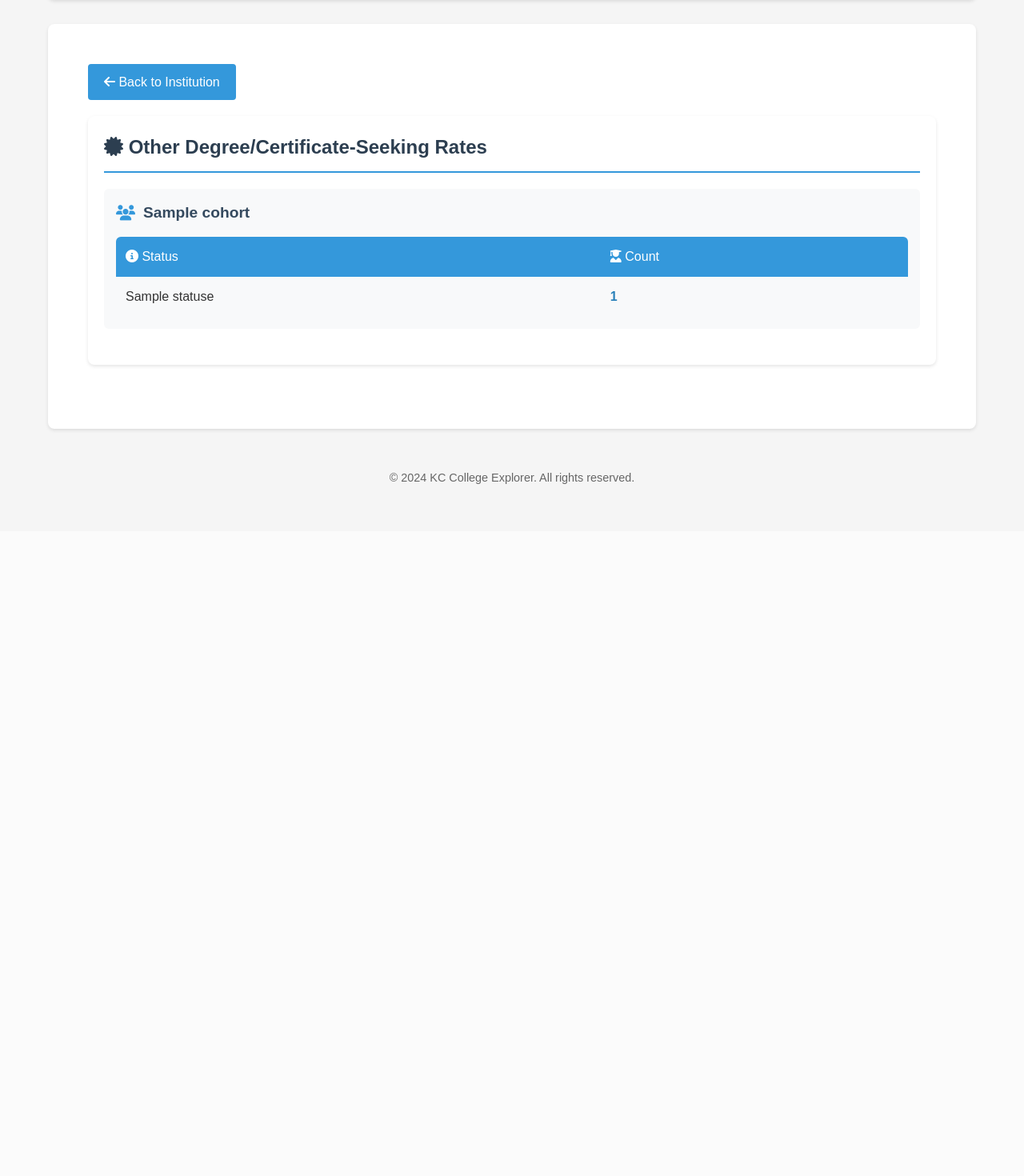
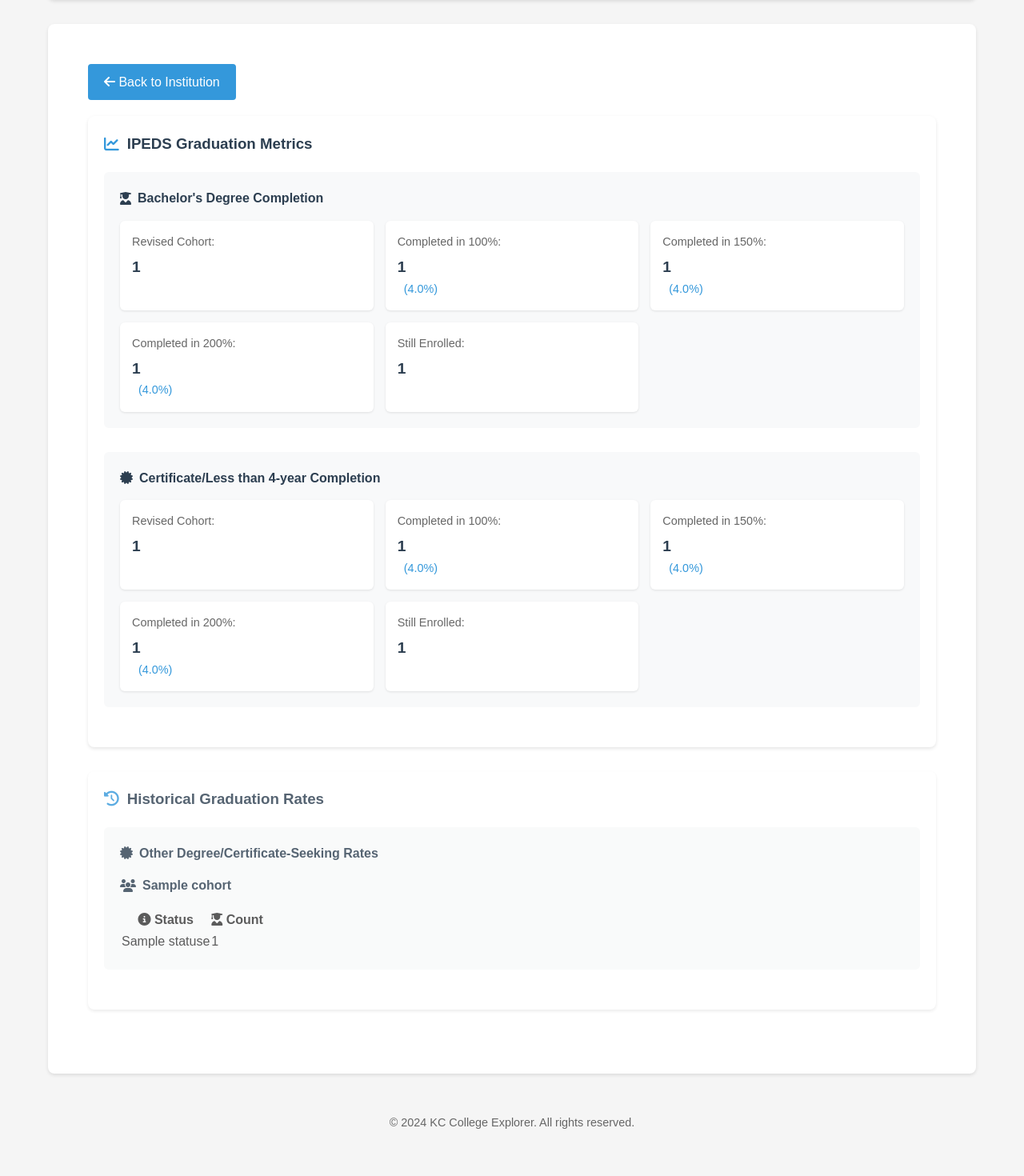
Before and after one commit to admiralorbiter/kc_college_advisor, a Flask app: page /institutions/1/graduation_rates in a window 1280 px wide. Shown: the part 172-1642 px from the top of the page at 80% size. Before the commit the page ends 777 px from the top, so only its background shows below. Run offline with Flask 3, Linux system fonts and the light colour scheme; tables that the repository leaves empty hold one stand-in row (values such as "Sample post").

Commit message:
added graduation rates

```diff
--- a/routes.py
+++ b/routes.py
@@ -1,3 +1,4 @@
+import re
 from flask import render_template, request, redirect, url_for, flash, jsonify
 from app import app, db
 import pandas as pd
@@ -6,7 +7,7 @@ import io
 import os
 from models.classification_codes import CLASSIFICATION_CODES
 from models.enums import *
-from models.graduation import GraduationCohort, GraduationStatus
+from models.graduation import GraduationCohort, GraduationStatus, IPEDSGraduationMetrics
 from models.institution import Institution
 from models.institutional_attributes import Institutional_Attributes
 from models.completitions import Completitions
@@ -163,20 +164,13 @@ def import_institutions():
             return jsonify({'success': False, 'error': 'No file uploaded'})
 
         file = request.files['file']
-        import_type = request.form.get('import_type', 'hd2023')
+        import_type = request.form.get('import_type')
 
         if file.filename == '':
             return jsonify({'success': False, 'error': 'No file selected'})
 
         if file and file.filename.endswith('.csv'):
             try:
-                # Extract year from file name using regex to find 4 consecutive digits
-                import re
-                year_match = re.search(r'\d{4}', file.filename)
-                if not year_match:
-                    return jsonify({'success': False, 'error': 'Could not extract year from filename'})
-                year = int(year_match.group())
-
                 # Save the uploaded file temporarily
                 temp_path = 'temp_upload.csv'
                 file.save(temp_path)
@@ -187,12 +181,20 @@ def import_institutions():
                 # Delete the temporary file
                 os.remove(temp_path)
 
-                if import_type == 'hd2023':
+                # Process based on import type
+                if import_type == 'c2023_a':
+                    # Only extract year for completion data
+                    year_match = re.search(r'\d{4}', file.filename)
+                    if not year_match:
+                        return jsonify({'success': False, 'error': 'Could not extract year from filename'})
+                    year = int(year_match.group())
+                    result = import_c2023_a_data(df, year)
+                elif import_type == 'gr200':
+                    result = import_gr200_data(df)
+                elif import_type == 'hd2023':
                     result = import_hd2023_data(df)
                 elif import_type == 'ic2023':
                     result = import_ic2023_data(df)
-                elif import_type == 'c2023_a':
-                    result = import_c2023_a_data(df, year)
                 elif import_type == 'gr2022':
                     result = import_gr2022_data(df)
                 else:
@@ -1250,14 +1252,15 @@ def import_gr2022_data(df):
 def view_graduation_rates(id):
     institution = Institution.query.get_or_404(id)
 
-    # Get all graduation cohorts for this institution
+    # Get IPEDS metrics
+    ipeds_metrics = IPEDSGraduationMetrics.query.filter_by(
+        institution_id=institution.id
+    ).first()
+
+    # Get legacy graduation cohorts
     cohorts = GraduationCohort.query.filter_by(
         institution_id=int(institution.institution_id)
     ).all()
-
-    # Add debug logging
-    print(f"Looking for graduation rates for institution_id {institution.institution_id}")
-    print(f"Found {len(cohorts)} cohorts")
 
     # Organize the data by cohort type
     graduation_data = {
@@ -1269,7 +1272,6 @@ def view_graduation_rates(id):
     for cohort in cohorts:
         # Get all statuses for this cohort
         statuses = GraduationStatus.query.filter_by(cohort_id=cohort.id).all()
-        print(f"Cohort {cohort.id} has {len(statuses)} status records")
 
         # Determine which category this cohort belongs to
         if cohort.grtype_code in [2, 3, 4, 41, 42]:  # 4-year institution codes
@@ -1291,5 +1293,90 @@ def view_graduation_rates(id):
     return render_template(
         'institutions/view_graduation_rates.html',
         institution=institution,
-        graduation_data=graduation_data
+        graduation_data=graduation_data,
+        ipeds_metrics=ipeds_metrics
     )
+
+def import_gr200_data(df):
+    try:
+        success_count = 0
+        error_count = 0
+
+        # Process each row in the dataframe
+        for _, row in df.iterrows():
+            try:
+                # Find the institution by UNITID
+                institution = Institution.query.filter_by(institution_id=str(row['UNITID'])).first()
+                if not institution:
+                    error_count += 1
+                    print(f"Institution not found: {row['UNITID']}")
+                    continue
+
+                # Create or update IPEDS metrics
+                metrics = IPEDSGraduationMetrics.query.filter_by(
+                    institution_id=institution.id
+                ).first() or IPEDSGraduationMetrics(institution_id=institution.id)
+
+                def safe_convert(value, default=None):
+                    if pd.isna(value) or value == '' or value == 'R':  # Handle 'R' values
+                        return default
+                    try:
+                        return int(float(value)) if isinstance(value, (str, int, float)) else default
+                    except (ValueError, TypeError):
+                        return default
+
+                def safe_convert_float(value, default=None):
+                    if pd.isna(value) or value == '' or value == 'R':  # Handle 'R' values
+                        return default
+                    try:
+                        return float(value) if isinstance(value, (str, int, float)) else default
+                    except (ValueError, TypeError):
+                        return default
+
+                # Update all fields from the CSV
+                metrics.bachelors_revised_cohort = safe_convert(row.get('BAREVCT'))
+                metrics.bachelors_completed_100pct = safe_convert(row.get('BANC100'))
+                metrics.bachelors_completed_150pct = safe_convert(row.get('BANC150'))
+                metrics.bachelors_completed_200pct = safe_convert(row.get('BANC200'))
+                metrics.bachelors_still_enrolled = safe_convert(row.get('BASTEND'))
+
+                metrics.bachelors_grad_rate_100 = safe_convert_float(row.get('BAGR100'))
+                metrics.bachelors_grad_rate_150 = safe_convert_float(row.get('BAGR150'))
+                metrics.bachelors_grad_rate_200 = safe_convert_float(row.get('BAGR200'))
+
+                metrics.certificate_revised_cohort = safe_convert(row.get('L4REVCT'))
+                metrics.certificate_completed_100pct = safe_convert(row.get('L4NC100'))
+                metrics.certificate_completed_150pct = safe_convert(row.get('L4NC150'))
+                metrics.certificate_completed_200pct = safe_convert(row.get('L4NC200'))
+                metrics.certificate_still_enrolled = safe_convert(row.get('L4STEND'))
+
+                metrics.certificate_grad_rate_100 = safe_convert_float(row.get('L4GR100'))
+                metrics.certificate_grad_rate_150 = safe_convert_float(row.get('L4GR150'))
+                metrics.certificate_grad_rate_200 = safe_convert_float(row.get('L4GR200'))
+
+                # Add or update the record
+                if metrics.id is None:
+                    db.session.add(metrics)
+
+                success_count += 1
+
+            except Exception as e:
+                error_count += 1
+                print(f"Error processing row: {str(e)}")
+                continue
+
+        # Commit all successful additions
+        db.session.commit()
+
+        return {
+            'success': True,
+            'message': f'Successfully imported {success_count} IPEDS graduation metrics. {error_count} errors.'
+        }
+
+    except Exception as e:
+        db.session.rollback()
+        print(f"Top level error: {str(e)}")
+        return {
+            'success': False,
+            'error': f'Error importing IPEDS graduation metrics: {str(e)}'
+        }
--- a/static/css/graduation_rates.css
+++ b/static/css/graduation_rates.css
@@ -5,92 +5,85 @@
 }
 
 .rates-section {
-    background: white;
+    background-color: white;
+    padding: 20px;
     border-radius: 8px;
     box-shadow: 0 2px 4px rgba(0,0,0,0.1);
     margin-bottom: 30px;
-    padding: 20px;
 }
 
 .rates-section h3 {
     color: #2c3e50;
-    border-bottom: 2px solid #3498db;
-    padding-bottom: 10px;
     margin-bottom: 20px;
-    font-size: 1.5em;
+    display: flex;
+    align-items: center;
+    gap: 10px;
 }
 
-.cohort-group {
-    margin-bottom: 25px;
-    background: #f8f9fa;
-    padding: 15px;
+.rates-section h3 i {
+    color: #3498db;
+}
+
+.metric-group {
+    margin-bottom: 30px;
+    padding: 20px;
+    background-color: #f8f9fa;
     border-radius: 6px;
 }
 
-.cohort-group h4 {
-    color: #34495e;
+.metric-group h4 {
+    color: #2c3e50;
     margin-bottom: 15px;
-    font-size: 1.2em;
     display: flex;
     align-items: center;
+    gap: 8px;
 }
 
-.cohort-group h4 i {
-    margin-right: 10px;
-    color: #3498db;
+.metrics-grid {
+    display: grid;
+    grid-template-columns: repeat(auto-fit, minmax(250px, 1fr));
+    gap: 15px;
 }
 
-.rates-table {
-    width: 100%;
-    border-collapse: separate;
-    border-spacing: 0;
-    margin-top: 10px;
+.metric-item {
+    padding: 15px;
+    background-color: white;
+    border-radius: 6px;
+    box-shadow: 0 1px 3px rgba(0,0,0,0.1);
+    display: flex;
+    flex-direction: column;
 }
 
-.rates-table th {
-    background: #3498db;
-    color: white;
-    padding: 12px;
-    text-align: left;
-    font-weight: 500;
+.metric-label {
+    color: #666;
+    font-size: 0.9em;
+    margin-bottom: 5px;
 }
 
-.rates-table th:first-child {
-    border-top-left-radius: 6px;
+.metric-value {
+    font-size: 1.2em;
+    font-weight: 600;
+    color: #2c3e50;
 }
 
-.rates-table th:last-child {
-    border-top-right-radius: 6px;
+.metric-rate {
+    color: #3498db;
+    font-size: 0.9em;
+    margin-left: 8px;
 }
 
-.rates-table td {
-    padding: 12px;
-    border-bottom: 1px solid #e1e1e1;
-}
-
-.rates-table tr:last-child td {
-    border-bottom: none;
-}
-
-.rates-table tr:hover {
-    background-color: #f5f6fa;
-}
-
-.student-count {
-    font-weight: 600;
-    color: #2980b9;
+.legacy-rates {
+    opacity: 0.8;
 }
 
 .no-data {
     text-align: center;
     padding: 40px;
-    background: #f8f9fa;
-    border-radius: 8px;
-    color: #7f8c8d;
+    color: #666;
 }
 
 .no-data i {
     font-size: 48px;
+    color: #ddd;
     margin-bottom: 15px;
-    color: #bdc3c7;
 }
--- a/templates/institutions/import_institutions.html
+++ b/templates/institutions/import_institutions.html
@@ -17,6 +17,7 @@
                 <option value="ic2023">IC2023 - Institutional Characteristics</option>
                 <option value="c2023_a">C2023_A - College Completion Data</option>
                 <option value="gr2022">GR2022 - Graduation Rate Data</option>
+                <option value="gr200">GR200 - IPEDS Graduation Metrics</option>
             </select>
         </div>
         <div class="dropzone" id="dropzone">
--- a/templates/institutions/view_graduation_rates.html
+++ b/templates/institutions/view_graduation_rates.html
@@ -19,9 +19,86 @@
             </a>
         </div>
 
+        <!-- IPEDS Graduation Metrics Section -->
+        {% if ipeds_metrics %}
+        <div class="rates-section">
+            <h3><i class="fas fa-chart-line"></i> IPEDS Graduation Metrics</h3>
+
+            <!-- Bachelor's Degree Metrics -->
+            {% if ipeds_metrics.bachelors_revised_cohort %}
+            <div class="metric-group">
+                <h4><i class="fas fa-user-graduate"></i> Bachelor's Degree Completion</h4>
+                <div class="metrics-grid">
+                    <div class="metric-item">
+                        <span class="metric-label">Revised Cohort:</span>
+                        <span class="metric-value">{{ ipeds_metrics.bachelors_revised_cohort }}</span>
+                    </div>
+                    <div class="metric-item">
+                        <span class="metric-label">Completed in 100%:</span>
+                        <span class="metric-value">{{ ipeds_metrics.bachelors_completed_100pct }}</span>
+                        <span class="metric-rate">({{ "%.1f"|format(ipeds_metrics.bachelors_grad_rate_100|float) }}%)</span>
+                    </div>
+                    <div class="metric-item">
+                        <span class="metric-label">Completed in 150%:</span>
+                        <span class="metric-value">{{ ipeds_metrics.bachelors_completed_150pct }}</span>
+                        <span class="metric-rate">({{ "%.1f"|format(ipeds_metrics.bachelors_grad_rate_150|float) }}%)</span>
+                    </div>
+                    <div class="metric-item">
+                        <span class="metric-label">Completed in 200%:</span>
+                        <span class="metric-value">{{ ipeds_metrics.bachelors_completed_200pct }}</span>
+                        <span class="metric-rate">({{ "%.1f"|format(ipeds_metrics.bachelors_grad_rate_200|float) }}%)</span>
+                    </div>
+                    <div class="metric-item">
+                        <span class="metric-label">Still Enrolled:</span>
+                        <span class="metric-value">{{ ipeds_metrics.bachelors_still_enrolled }}</span>
+                    </div>
+                </div>
+            </div>
+            {% endif %}
+
+            <!-- Certificate/Less than 4-year Metrics -->
+            {% if ipeds_metrics.certificate_revised_cohort %}
+            <div class="metric-group">
+                <h4><i class="fas fa-certificate"></i> Certificate/Less than 4-year Completion</h4>
+                <div class="metrics-grid">
+                    <div class="metric-item">
+                        <span class="metric-label">Revised Cohort:</span>
+                        <span class="metric-value">{{ ipeds_metrics.certificate_revised_cohort }}</span>
+                    </div>
+                    <div class="metric-item">
+                        <span class="metric-label">Completed in 100%:</span>
+                        <span class="metric-value">{{ ipeds_metrics.certificate_completed_100pct }}</span>
+                        <span class="metric-rate">({{ "%.1f"|format(ipeds_metrics.certificate_grad_rate_100|float) }}%)</span>
+                    </div>
+                    <div class="metric-item">
+                        <span class="metric-label">Completed in 150%:</span>
+                        <span class="metric-value">{{ ipeds_metrics.certificate_completed_150pct }}</span>
+                        <span class="metric-rate">({{ "%.1f"|format(ipeds_metrics.certificate_grad_rate_150|float) }}%)</span>
+                    </div>
+                    <div class="metric-item">
+                        <span class="metric-label">Completed in 200%:</span>
+                        <span class="metric-value">{{ ipeds_metrics.certificate_completed_200pct }}</span>
+                        <span class="metric-rate">({{ "%.1f"|format(ipeds_metrics.certificate_grad_rate_200|float) }}%)</span>
+                    </div>
+                    <div class="metric-item">
+                        <span class="metric-label">Still Enrolled:</span>
+                        <span class="metric-value">{{ ipeds_metrics.certificate_still_enrolled }}</span>
+                    </div>
+                </div>
+            </div>
+            {% endif %}
+        </div>
+        {% endif %}
+
+        <!-- Legacy Graduation Rates Section -->
+        {% if graduation_data.four_year or graduation_data.bachelors or graduation_data.other %}
+        <div class="rates-section legacy-rates">
+            <h3><i class="fas fa-history"></i> Historical Graduation Rates</h3>
+
+            <!-- Existing graduation_data sections remain unchanged -->
             {% if graduation_data.four_year %}
-        <div class="rates-section">
-            <h3><i class="fas fa-university"></i> 4-Year Institution Rates</h3>
+            <div class="metric-group">
+                <h4><i class="fas fa-university"></i> 4-Year Institution Rates</h4>
                 {% for item in graduation_data.four_year %}
                     <div class="cohort-group">
                         <h4><i class="fas fa-users"></i> {{ item.cohort.grtype_label }}</h4>
@@ -47,8 +124,8 @@
             {% endif %}
 
             {% if graduation_data.bachelors %}
-        <div class="rates-section">
-            <h3><i class="fas fa-diploma"></i> Bachelor's Degree Subcohort Rates</h3>
+            <div class="metric-group">
+                <h4><i class="fas fa-diploma"></i> Bachelor's Degree Subcohort Rates</h4>
                 {% for item in graduation_data.bachelors %}
                     <div class="cohort-group">
                         <h4><i class="fas fa-users"></i> {{ item.cohort.grtype_label }}</h4>
@@ -74,8 +151,8 @@
             {% endif %}
 
             {% if graduation_data.other %}
-        <div class="rates-section">
-            <h3><i class="fas fa-certificate"></i> Other Degree/Certificate-Seeking Rates</h3>
+            <div class="metric-group">
+                <h4><i class="fas fa-certificate"></i> Other Degree/Certificate-Seeking Rates</h4>
                 {% for item in graduation_data.other %}
                     <div class="cohort-group">
                         <h4><i class="fas fa-users"></i> {{ item.cohort.grtype_label }}</h4>
@@ -99,8 +176,10 @@
                 {% endfor %}
             </div>
             {% endif %}
+        </div>
+        {% endif %}
 
-        {% if not graduation_data.four_year and not graduation_data.bachelors and not graduation_data.other %}
+        {% if not ipeds_metrics and not graduation_data.four_year and not graduation_data.bachelors and not graduation_data.other %}
         <div class="no-data">
             <i class="fas fa-chart-line"></i>
             <p>No graduation rate data available for this institution.</p>
```
Also changed, not shown: models/graduation.py (+33 -0 lines). Lines whose indentation alone changed are shown as unchanged.
